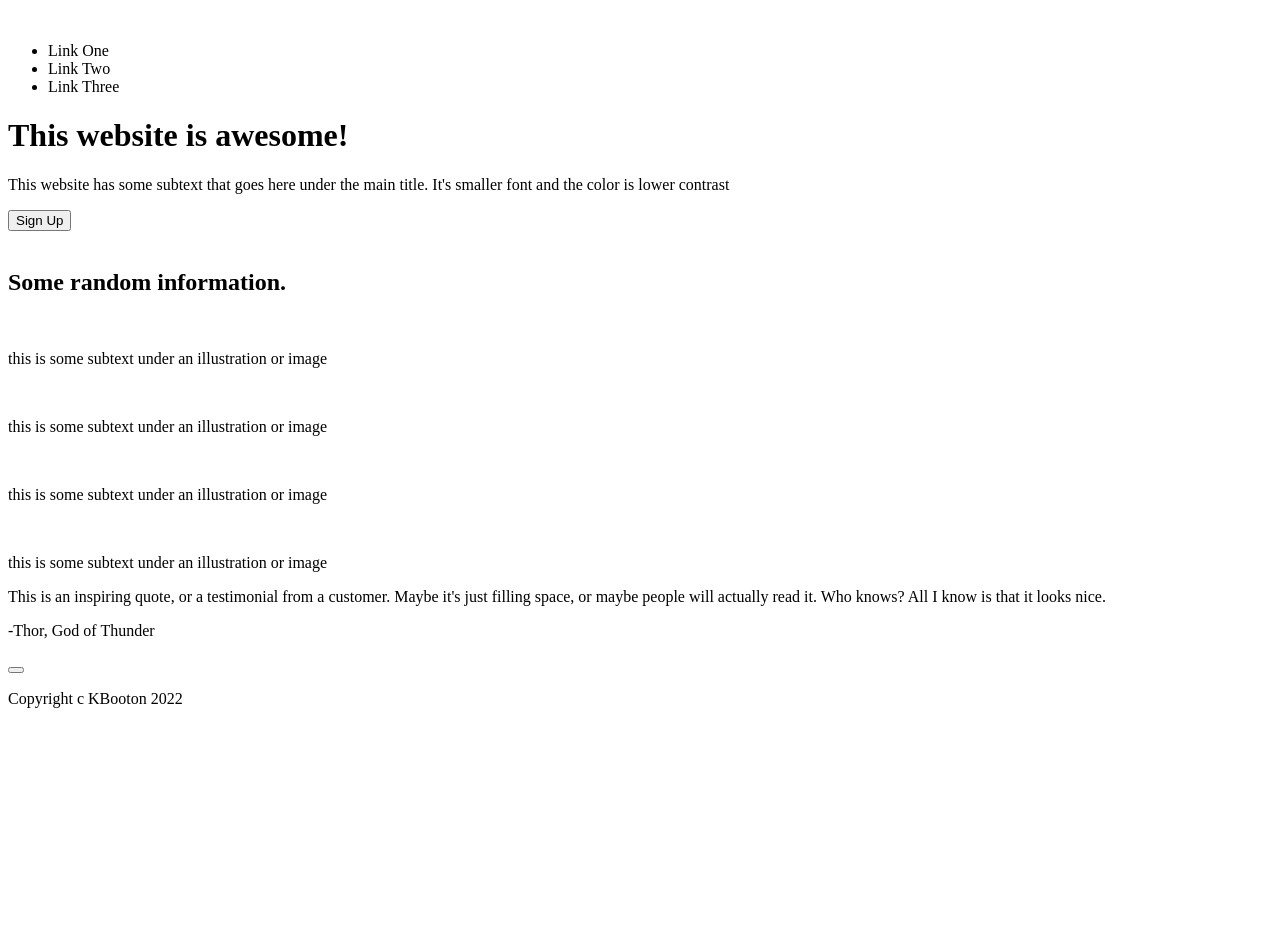
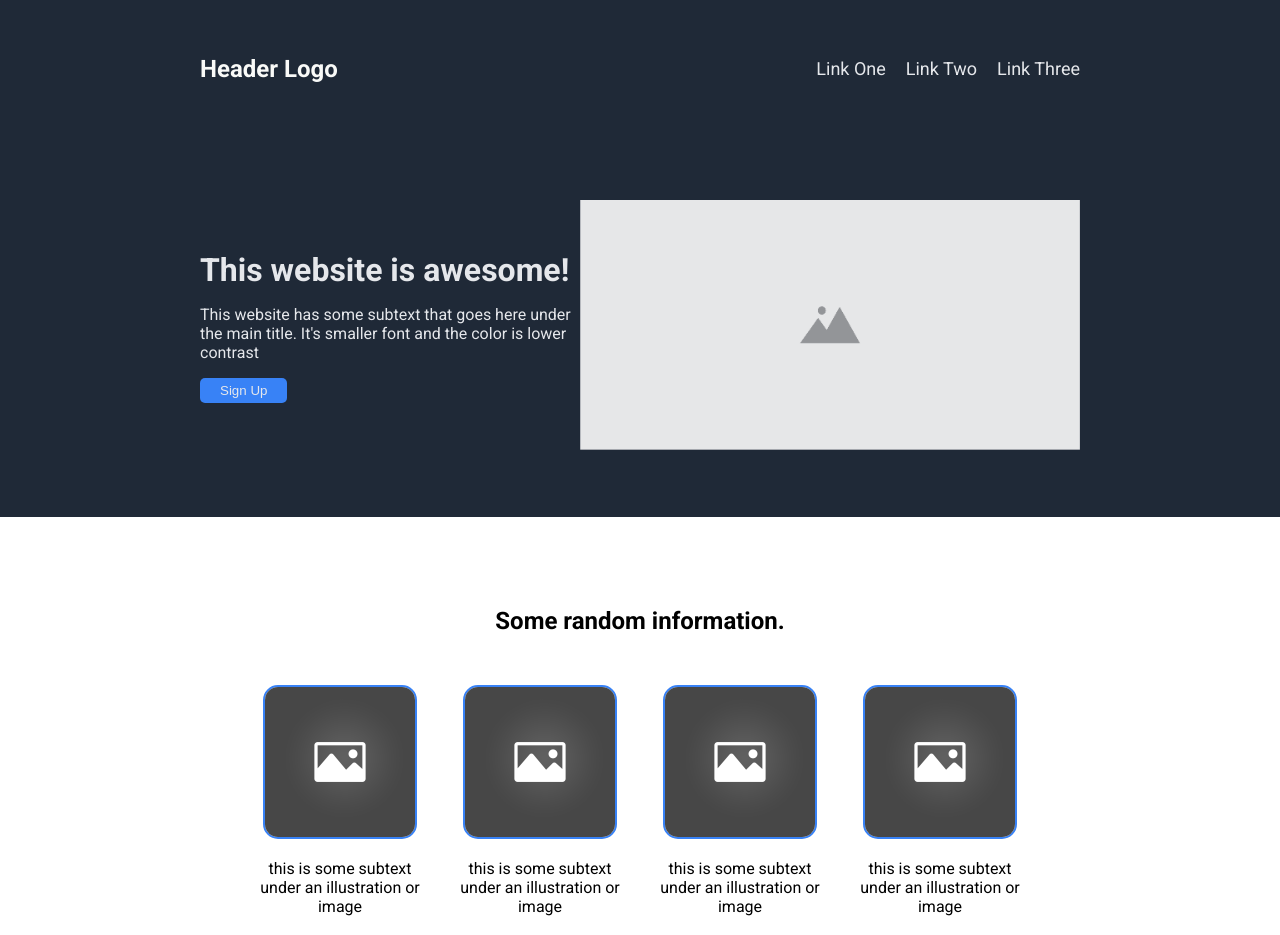
Before and after one commit to bootonk/odin-landing-page, a plain HTML site: page index.html in a window 1280 px wide. Shown: the top 935 px of the page. Before the commit the page ends 800 px from the top, so only its background shows below. Drawn offline with Linux system fonts and the light colour scheme.

Commit message:
CSS styling and changes to HTML to align styling

```diff
--- a/index.html
+++ b/index.html
@@ -4,19 +4,24 @@
     <meta charset="UTF-8">
     <meta http-equiv="X-UA-Compatible" content="IE=edge">
     <meta name="viewport" content="width=device-width, initial-scale=1.0">
+    <link rel="preconnect" href="https://fonts.googleapis.com">
+    <link rel="preconnect" href="https://fonts.gstatic.com" crossorigin>
+    <link href="https://fonts.googleapis.com/css2?family=Roboto:ital,wght@0,100;0,400;0,500;0,700;1,100&display=swap" rel="stylesheet">
+    <link href="https://fonts.googleapis.com/css2?family=Public+Sans&display=swap" rel="stylesheet">
+    <link rel="stylesheet" href="styles.css">
     <title>Odin Landing Page</title>
 </head>
 <body>
 
     <header>
         <div class="logo">
-            <a href=""><img src=""></a>
+            <a href="">Header Logo</a>
         </div>
         <div class="navigation">
             <ul>
-                <li>Link One</li>
-                <li>Link Two</li>
-                <li>Link Three</li>
+                <a href=""><li>Link One</li></a>
+                <a href=""><li>Link Two</li></a>
+                <a href=""><li>Link Three</li></a>
             </ul>
         </div>
     </header>
@@ -29,7 +34,7 @@
                 <button class="solid">Sign Up</button>
             </div>
             <div class="banner-right">
-                <img src="">
+                <img src="../odin-landing-page/assets/landscape-placeholder.png">
             </div>
         </div>
 
@@ -37,19 +42,19 @@
             <h2>Some random information.</h2>
             <div class="feature-row">
                 <div class="feature-card">
-                    <img src="">
+                    <img src="../odin-landing-page/assets/portrait-placeholder.jpeg">
                     <p class="feature-text">this is some subtext under an illustration or image</p>
                 </div>
                 <div class="feature-card">
-                    <img src="">
+                    <img src="../odin-landing-page/assets/portrait-placeholder.jpeg">
                     <p class="feature-text">this is some subtext under an illustration or image</p>
                 </div>
                 <div class="feature-card">
-                    <img src="">
+                    <img src="../odin-landing-page/assets/portrait-placeholder.jpeg">
                     <p class="feature-text">this is some subtext under an illustration or image</p>
                 </div>
                 <div class="feature-card">
-                    <img src="">
+                    <img src="../odin-landing-page/assets/portrait-placeholder.jpeg">
                     <p class="feature-text">this is some subtext under an illustration or image</p>
                 </div>
             </div>
@@ -67,22 +72,18 @@
         <div class="cta">
             <div class="cta-card">
                 <div class="cta-copy">
-                    <div class="cta-title">
-
-                    </div>
-                    <div class="cta-copy">
-
-                    </div>
+                        <h3>Call to action! It's time!</h3>
+                        <p>Sign up for our product by clocking that button right over there!</p>
                 </div>
-                <button class="outline">
-
-                </button>
+                <div>
+                    <button class="outline">Sign up</button>
+                </div>
             </div>
         </div>
     </div>
 
     <div class="footer">
-        <p>Copyright c KBooton 2022</p>
+        <p>TM TM TM TM KBooton 2022</p>
     </div>
 </body>
 </html>
--- a/styles.css
+++ b/styles.css
@@ -0,0 +1,167 @@
+body {
+    display: flex;
+    flex-direction: column;
+    margin: 0;
+    padding: 0;
+    height: 100vh;
+    font-family: 'Roboto', sans-serif;
+}
+
+h1, h3 {
+    margin: 0;
+}
+
+a {
+   text-decoration: none;
+   color: inherit;
+}
+
+ul {
+    list-style-type: none;
+}
+
+header, .main > * {
+    padding: 40px 200px;
+}
+
+header, .banner, .footer {
+    background-color: #1F2937;
+}
+
+.quote p, .cta-card p {
+    margin: 0px;
+}
+
+header {
+    display: flex;
+    align-items: center;
+}
+
+.logo {
+    font-size: 24px;
+    color: #f9faf8;
+    font-weight: bold;
+}
+.navigation {
+    margin-left: auto;
+}
+
+.navigation ul {
+    display: flex;
+    gap: 20px;
+    color: #e5e7eb;
+    font-size: 18px;
+}
+
+.main {
+    flex: 1;
+}
+
+.main > * {
+    min-height: 300px;
+}
+
+.banner {
+    color: #e5e7eb;
+    display: flex;
+    align-items: center;
+    justify-content: space-between;
+}
+
+.banner-left {
+    flex: 1;
+    max-width: 400px;
+}
+
+button.solid {
+    background-color: #3882F6;
+    border: 0px;
+    border-radius: 5px;
+    padding: 5px 20px;
+    color: #e5e7eb;
+}
+
+.banner-right img {
+    max-width: 500px;
+}
+
+.features {
+    text-align: center;
+    margin: 30px 0px;
+}
+.feature-row {
+    display: flex;
+    flex-wrap: wrap;
+    gap: 20px;
+    padding: 0px 50px;
+    margin-top: 50px;
+}
+
+.feature-card {
+    flex: 1;
+}
+
+.feature-card img {
+    max-width: 150px;
+    border:#3882F6 solid 2px;
+    border-radius: 15px;
+}
+
+.quote {
+    background-color: #e5e7eb;
+    display: flex;
+    flex-direction: column;
+    justify-content: center;
+}
+
+.quote > * {
+    padding: 0 50px;
+}
+
+.quote-copy {
+    font-size: 36px;
+    font-weight: 200;
+    font-style: italic;
+    color: #1F2937;
+}
+
+.author {
+    align-self: flex-end;
+    font-size: 24px;
+    font-weight: bold;
+}
+
+.cta {
+    display: flex;
+    flex-direction: column;
+    justify-content: center;
+    padding: 0px 200px;
+}
+
+.cta-card {
+    display: flex;
+    background-color: #3882F6;
+    padding: 20px 50px;
+    align-items: center;
+    border-radius: 5px;
+    color: #e5e7eb;
+    justify-content: space-between;
+    height: 100px;
+}
+
+button.outline {
+    background-color: #3882F6;
+    border: solid 2px #e5e7eb;
+    border-radius: 5px;
+    padding: 5px 20px;
+    color: #e5e7eb;
+}
+
+.footer {
+    color: white;
+    display: flex;
+    justify-content: center;
+    align-items: center;
+    height: 75px;
+    padding: 0px 200px;
+}
```
Also changed, not shown: assets/landscape-placeholder.png (added), assets/portrait-placeholder.jpeg (added).
